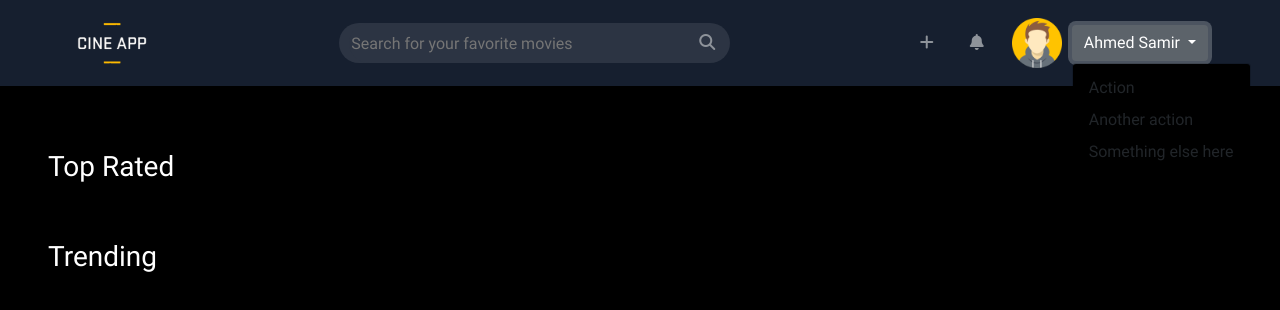
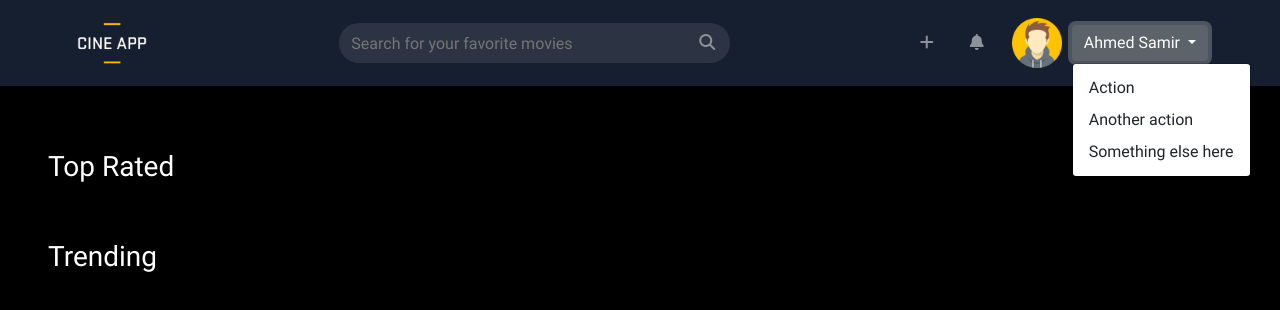
Before and after one commit to ahmedSamir625/cine-app, a website built with webpack: page dist/index.html in a window 1280 px wide. Both pictures are taken after a click on the button "Ahmed Samir". Built offline with nearby package versions, Linux system fonts and the light colour scheme; no server answers.

Commit message:
updating dropdown

```diff
--- a/src/styles/globals/layout.scss
+++ b/src/styles/globals/layout.scss
@@ -55,5 +55,5 @@ img {
 }
 
 .dropdown ul{
-    background-color: $black;
+    background-color: white ;
 }
```
